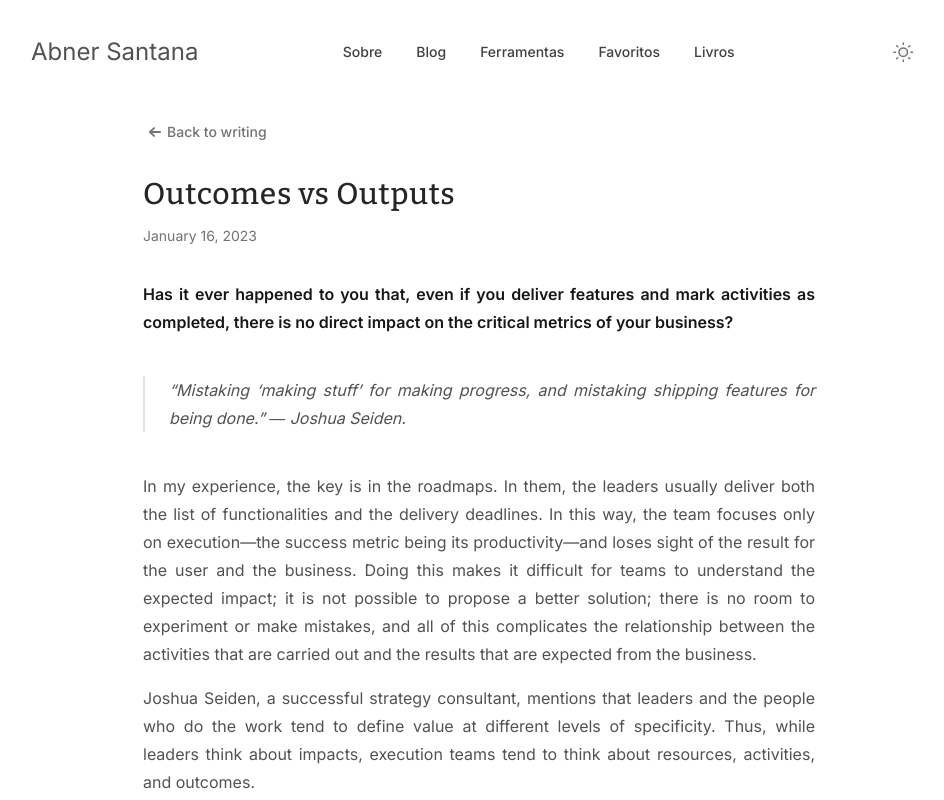
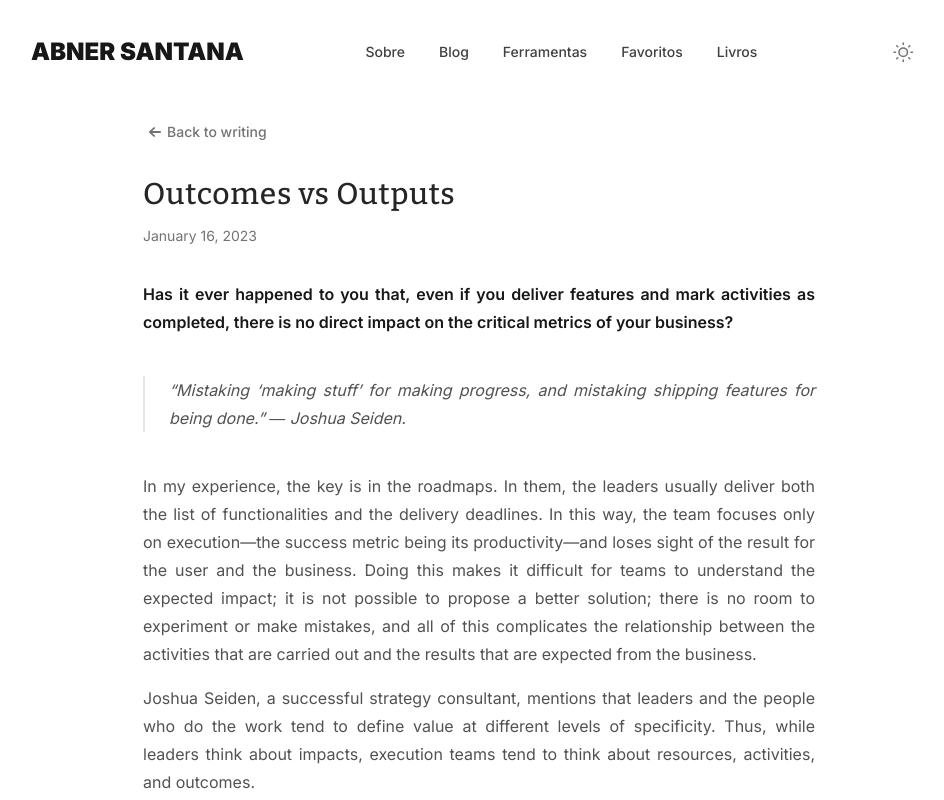
Before and after one commit to abnerssantana/personal-site, a Next.js app: page /writing/outcomes-over-output in a window 1280 px wide. Shown: the top 800 px of the page, without its empty margins (161-1105 px from the left). Built offline with nearby package versions, Linux system fonts and the light colour scheme.

Commit message:
font size

```diff
--- a/src/components/Logo.tsx
+++ b/src/components/Logo.tsx
@@ -1,7 +1,7 @@
 export const Logo = (props) => {
   return (
     <>
-      <span className="text-xl font-normal text-gray-600 dark:text-gray-400 sm:text-2xl">
+      <span className="text-xl uppercase font-black leading-tight text-gray-900 dark:text-gray-100 sm:text-2xl">
         Abner Santana
       </span>
     </>
```
